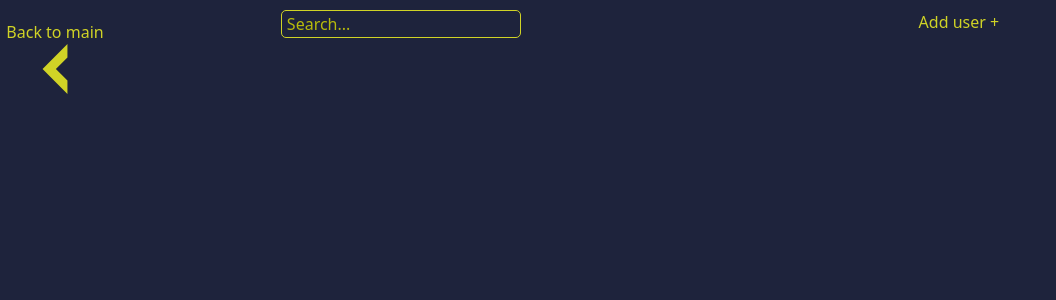
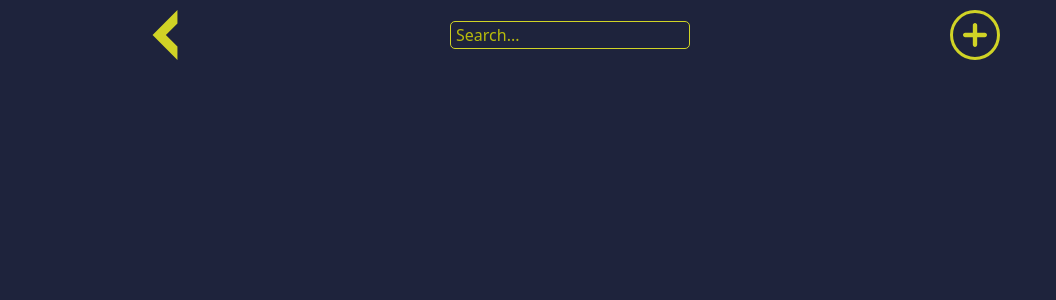
Before and after one commit to KachmaZ/vue-demo-project-1, a Vue app: page /users in a window 1280 px wide. Shown: the top 300 px of the page, without its empty margins (0-1056 px from the left). Built offline with nearby package versions, Linux system fonts and the light colour scheme.

Commit message:
Adaptive

```diff
--- a/src/components/CustomRange.vue
+++ b/src/components/CustomRange.vue
@@ -1,15 +1,15 @@
 <template>
-  <div class="container" :class="{ scaled }">
+  <div class="custom-range">
     <div class="range-container">
       <input
-        class="custom-range"
+        class="range-container_input"
         type="range"
         min="0"
         max="100"
         v-model="value"
       />
 
-      <div class="btns-container">
+      <div class="range-container_btns">
         <div class="range-btn" @click="setValue(25)">25%</div>
         <div class="range-btn" @click="setValue(50)">50%</div>
         <div class="range-btn" @click="setValue(75)">75%</div>
@@ -28,10 +28,6 @@ export default {
     };
   },
 
-  props: {
-    scaled: Boolean,
-  },
-
   methods: {
     setValue: function (value) {
       this.value = value;
@@ -41,21 +37,20 @@ export default {
 </script>
 
 <style lang="scss" scoped>
-.container {
-  width: 400px;
+.custom-range {
   margin: 20px;
   display: flex;
 
   .range-container {
-    width: 100%;
     margin-right: 20px;
+
     display: flex;
     flex-direction: column;
 
-    .custom-range {
+    &_input {
+      width: 300px;
+
       -webkit-appearance: none; /* Hides the slider so that custom slider can be made */
-      width: 100%; /* Specific width is required for Firefox. */
-      margin-right: 20px;
       margin-bottom: 20px;
       background: transparent; /* Otherwise white in Chrome */
 
@@ -106,7 +101,7 @@ export default {
       }
     }
 
-    .btns-container {
+    &_btns {
       display: flex;
       justify-content: space-around;
 
@@ -132,7 +127,7 @@ export default {
   }
 
   .range-value {
-    width: 40px;
+    min-width: 40px;
     height: 20px;
 
     display: flex;
@@ -144,10 +139,19 @@ export default {
     line-height: 14px;
 
     border: 1px solid #ffffff;
+    border-radius: 5px;
   }
 }
 
-.scaled {
-  transform: scale(2);
+@media screen and (min-width: 576px) {
+  .custom-range {
+    transform: scale(1.5);
+  }
+}
+
+@media screen and (min-width: 992px) {
+  .custom-range {
+    transform: scale(2);
+  }
 }
 </style>
--- a/src/components/HomeStaff.vue
+++ b/src/components/HomeStaff.vue
@@ -1,14 +1,20 @@
 <template>
   <div class="home-staff">
-    <div class="link-menu">
-      <router-link class="link-tyle" to="/range">To Range</router-link>
-      <router-link class="link-tyle" to="/users">To User</router-link>
+    <div class="link-menu row">
+      <router-link class="link-tyle col-12 col-md-6" to="/range"
+        >To Range</router-link
+      >
+      <router-link class="link-tyle col-12 col-md-6" to="/users"
+        >To User</router-link
+      >
     </div>
   </div>
 </template>
 
+<!-- TODO мобильная версия -->
+
 <script>
-import {mapActions} from "vuex"
+import { mapActions } from "vuex";
 
 export default {
   methods: mapActions(["fetchAll"]),
@@ -21,12 +27,11 @@ export default {
 
 <style lang="scss" scoped>
 .link-menu {
-  width: 100%;
+  // width: 100%;
   height: 100vh;
   display: flex;
 
   .link-tyle {
-    width: 50%;
     height: 100%;
 
     display: flex;
--- /dev/null
+++ b/src/components/RangeHeader.vue
@@ -0,0 +1,31 @@
+<template>
+    <div class="range-header container">
+      <ToMainLink />
+    </div>
+  </template>
+
+  <script>
+  import ToMainLink from "./ToMainLink.vue";
+
+  export default {
+    components: {
+      ToMainLink,
+    },
+  };
+  </script>
+
+  <style lang="scss" scoped>
+  .range-header {
+    padding: 10px;
+
+    position: fixed;
+    top: 0;
+    left: 0;
+    z-index: 10;
+
+    display: flex;
+    align-items: center;
+
+    background: #1e233c;
+  }
+  </style>
--- a/src/components/ToMainLink.vue
+++ b/src/components/ToMainLink.vue
@@ -1,37 +1,43 @@
 <template>
-    <router-link class="to-main-link" to="/">
-        <div class="desc">Back to main </div>
-        <img class="tml-arrow" src="@/assets/home-arrow.svg" alt="">
-    </router-link>
+  <router-link class="to-main-link" to="/">
+    <img class="to-main-link_arrow" src="@/assets/home-arrow.svg" alt="" />
+  </router-link>
 </template>
 
+<!-- TODO убрать на мобилках -->
+
 <script>
-    export default {
-
-    }
+export default {};
 </script>
 
 <style lang="scss" scoped>
 .to-main-link {
-    width: 100px;
-    height: 100px;
+  justify-content: center;
+  align-items: center;
 
-    position: fixed;
-    left: 5px;
-    top: 20px;
-    text-align: center;
+  text-decoration: none;
+  color: #d0d326;
 
-    text-decoration: none;
+  &_arrow {
+    width: 50px;
+    height: 50px;
+
     color: #d0d326;
+    transform: scaleX(-1);
+  }
+}
 
+@media screen and (min-width: 992px) {
+  .to-main-link {
     display: block;
 
-    .tml-arrow {
-        width: 50px;
-        height: 50px;
+    &_arrow {
+      width: 50px;
+      height: 50px;
 
-        color: #d0d326;
-        transform: scaleX(-1);
+      color: #d0d326;
+      transform: scaleX(-1);
     }
+  }
 }
 </style>
--- a/src/components/UserPage.vue
+++ b/src/components/UserPage.vue
@@ -45,8 +45,6 @@ export default {
 
 <style lang="scss" scope>
 .userPage {
-  width: 50%;
-
   color: #d0d326;
 
   border: 1px solid grey;
--- a/src/components/UsersAdd.vue
+++ b/src/components/UsersAdd.vue
@@ -1,6 +1,27 @@
 <template>
   <div class="add-comp">
-    <div class="add-btn" @click="showToggle">Add user +</div>
+    <div class="add-btn" @click="showToggle">
+      <svg
+        fill="#d0d326"
+        version="1.1"
+        id="Capa_1"
+        xmlns="http://www.w3.org/2000/svg"
+        xmlns:xlink="http://www.w3.org/1999/xlink"
+        width="800px"
+        height="800px"
+        viewBox="0 0 45.402 45.402"
+        xml:space="preserve"
+      >
+        <g>
+          <path
+            d="M41.267,18.557H26.832V4.134C26.832,1.851,24.99,0,22.707,0c-2.283,0-4.124,1.851-4.124,4.135v14.432H4.141
+		c-2.283,0-4.139,1.851-4.138,4.135c-0.001,1.141,0.46,2.187,1.207,2.934c0.748,0.749,1.78,1.222,2.92,1.222h14.453V41.27
+		c0,1.142,0.453,2.176,1.201,2.922c0.748,0.748,1.777,1.211,2.919,1.211c2.282,0,4.129-1.851,4.129-4.133V26.857h14.435
+		c2.283,0,4.134-1.867,4.133-4.15C45.399,20.425,43.548,18.557,41.267,18.557z"
+          />
+        </g>
+      </svg>
+    </div>
 
     <form v-if="shown" @submit.prevent="submitNewUser" class="add-form">
       <input
@@ -15,12 +36,7 @@
         autocomplete="off"
         placeholder="Full name"
       />
-      <input
-        type="email"
-        name="email"
-        autocomplete="off"
-        placeholder="Email"
-      />
+      <input type="email" name="email" autocomplete="off" placeholder="Email" />
       <button type="submit">Add +</button>
     </form>
   </div>
@@ -52,7 +68,7 @@ export default {
       };
 
       this.addUser(user);
-      this.showToggle
+      this.showToggle;
     },
   },
 };
@@ -65,12 +81,32 @@ export default {
   color: #d0d326;
 
   .add-btn {
+    width: 50px;
+    height: 50px;
+
+    padding: 10px;
+
+    display: flex;
+    justify-content: center;
+    align-items: center;
+
+    font-size: 24px;
+    line-height: 30px;
+
+    border: 3px solid #d0d326;
+    border-radius: 50%;
+
     cursor: pointer;
   }
 
   .add-form {
     padding: 10px;
+    margin-top: 10px;
+
     position: absolute;
+
+    right: 20px;
+
     z-index: 10;
 
     display: flex;
--- a/src/components/UsersGrid.vue
+++ b/src/components/UsersGrid.vue
@@ -1,7 +1,7 @@
 // Full grid of user cards
 
 <template>
-  <div class="container my-4">
+  <div class="users-grid container">
     <div class="card-deck row gy-4 align-items-center">
       <UserCard v-for="user in getFilteredUsers" :key="user.id" :user="user" />
     </div>
@@ -28,3 +28,9 @@ export default {
   },
 };
 </script>
+
+<style lang="scss">
+.users-grid {
+  padding-top: 80px;
+}
+</style>
--- a/src/components/UsersGridHeader.vue
+++ b/src/components/UsersGridHeader.vue
@@ -1,5 +1,6 @@
 <template>
   <div class="users-grid-header container">
+    <ToMainLink />
     <UsersSearch />
     <UsersAdd />
   </div>
@@ -8,19 +9,31 @@
 <script>
 import UsersSearch from "@/components/UsersSearch";
 import UsersAdd from "@/components/UsersAdd";
+import ToMainLink from "./ToMainLink.vue";
+
 export default {
   components: {
     UsersSearch,
     UsersAdd,
+    ToMainLink,
   },
 };
 </script>
 
 <style lang="scss" scoped>
 .users-grid-header {
-  margin-top: 10px;
+  padding: 10px;
+
+  position: fixed;
+  top: 0;
+  left: 0;
+  z-index: 10;
+
   display: flex;
   justify-content: space-around;
+  align-items: center;
   color: #d0d326;
+
+  background: #1e233c;
 }
 </style>
--- a/src/views/Range.vue
+++ b/src/views/Range.vue
@@ -1,19 +1,19 @@
 <template>
   <div class="range">
-    <ToMainLink />
+    <RangeHeader />
     <CustomRange :scaled="true" />
   </div>
 </template>
 
 <script>
 // @ is an alias to /src
-import ToMainLink from "@/components/ToMainLink"
+import RangeHeader from "../components/RangeHeader.vue";
 import CustomRange from "@/components/CustomRange.vue";
 
 export default {
   name: "Range",
   components: {
-    ToMainLink,
+    RangeHeader,
     CustomRange,
   },
 };
@@ -22,6 +22,7 @@ export default {
 <style lang="scss" scoped>
 .range {
   height: 100vh;
+  position: relative;
 
   display: flex;
   justify-content: center;
--- a/src/views/Users.vue
+++ b/src/views/Users.vue
@@ -1,6 +1,5 @@
 <template>
   <div class="users">
-    <ToMainLink />
     <UsersGridHeader />
     <UsersGrid />
   </div>
@@ -8,14 +7,12 @@
 
 <script>
 // @ is an alias to /src
-import ToMainLink from "@/components/ToMainLink";
 import UsersGridHeader from "@/components/UsersGridHeader";
 import UsersGrid from "@/components/UsersGrid";
 
 export default {
   name: "Users",
   components: {
-    ToMainLink,
     UsersGridHeader,
     UsersGrid,
   },
--- a/vue.config.js
+++ b/vue.config.js
@@ -1,5 +1,4 @@
 module.exports = {
-  publicPath: process.env.NODE_ENV === 'production' ?
-      '/vue-demo-project-1/' :
-      '/'
+  publicPath:
+    process.env.NODE_ENV === "production" ? "/vue-demo-project-1/" : "/",
 };
```
Also changed, not shown: src/store/modules/user.js (+4 -4 lines), src/assets/plus.svg (added), 1 other file (tests, documents, lock files or other folders).
